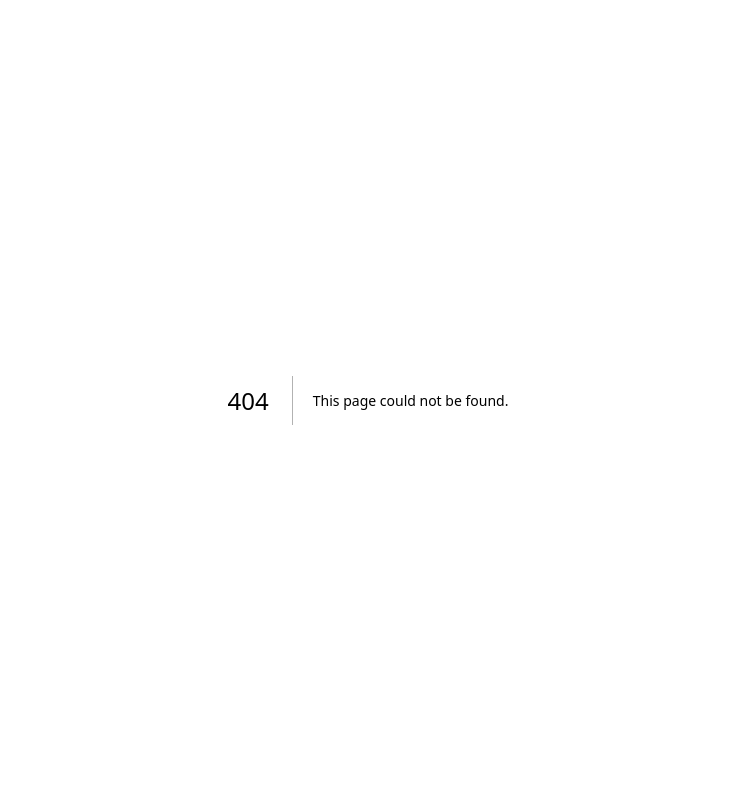
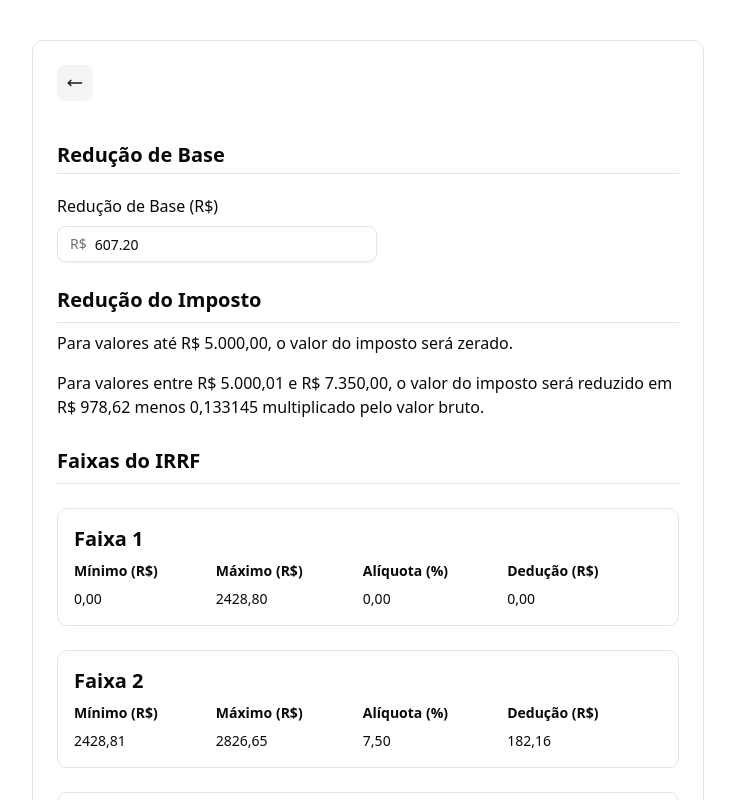
Before and after one commit to JohnCoderDev/rpa-calculator, a Next.js app: page /irrf in a window 1280 px wide. Before the commit this address had no page. Shown: the top 800 px of the page, without its empty margins (272-1007 px from the left). Built offline with nearby package versions, Linux system fonts and the light colour scheme.

Commit message:
feat: implement IRRF calculation page with localStorage integration

```diff
--- /dev/null
+++ b/app/irrf/page.tsx
@@ -0,0 +1,130 @@
+"use client";
+
+import { Button } from "@/components/ui/button";
+import {
+  InputGroup,
+  InputGroupAddon,
+  InputGroupButton,
+  InputGroupInput,
+} from "@/components/ui/input-group";
+import { Label } from "@/components/ui/label";
+import { MoveLeft, Undo2 } from "lucide-react";
+import { useEffect, useState } from "react";
+import {
+  getLocalStorageItem,
+  setLocalStorageItem,
+} from "../_lib/storage-manager";
+import Link from "next/link";
+import { DefaultIRRFTable } from "../_lib/rpa-calculator";
+import { Separator } from "@/components/ui/separator";
+
+
+export default function IrrfPage() {
+  const [deductionValue, setDeductionValue] = useState("");
+
+  useEffect(() => {
+    setDeductionValue(
+      getLocalStorageItem<string>("irrf-deduction-value", "607.20")
+    );
+  }, []);
+
+  return (
+    <main className="flex flex-col xl:mx-auto xl:pt-10 items-center xl:w-2xl min-h-screen animate-in fade-in duration-1000">
+      <div className="border rounded-lg p-6 w-full">
+        <div className="w-full mb-10 flex justify-start">
+          <Link href="/">
+            <Button size="icon" variant="secondary" className="cursor-pointer">
+              <MoveLeft />
+            </Button>
+          </Link>
+        </div>
+        <div className="w-full flex flex-col gap-1">
+          <h4 className="text-xl font-semibold">Redução de Base</h4>
+          <Separator className="mb-4" />
+          <div className="flex flex-col gap-2">
+            <Label htmlFor="deduction-amount" className="text-md">
+              Redução de Base (R$)
+            </Label>
+            <InputGroup className="md:w-xs">
+              <InputGroupAddon>R$</InputGroupAddon>
+              <InputGroupInput
+                id="deduction-amount"
+                placeholder="0,00"
+                inputMode="numeric"
+                type="number"
+                step={0.01}
+                value={deductionValue}
+                onChange={(e) => {
+                  setDeductionValue(e.target.value);
+                  setLocalStorageItem<string>(
+                    "irrf-deduction-value",
+                    Number(e.target.value).toFixed(2)
+                  );
+                }}
+                onBlur={(e) =>
+                  setDeductionValue(Number(e.target.value).toFixed(2))
+                }
+              />
+              {deductionValue !== "607.20" && (
+                <InputGroupButton
+                  variant="ghost"
+                  className="mr-1 cursor-pointer"
+                  onClick={() => {
+                    setDeductionValue("607.20");
+                    setLocalStorageItem<string>(
+                      "irrf-deduction-value",
+                      "607.20"
+                    );
+                  }}
+                >
+                  <Undo2 />
+                </InputGroupButton>
+              )}
+            </InputGroup>
+          </div>
+          <div className="flex flex-col gap-2">
+            <h4 className="font-semibold mt-5 text-xl ">
+              Redução do Imposto
+            </h4>
+            <Separator />
+            <div className="flex flex-col gap-4">
+              <p className="text-md">
+                Para valores até R$ 5.000,00, o valor do imposto será zerado.
+              </p>
+              <p className="text-md">
+                Para valores entre R$ 5.000,01 e R$ 7.350,00, o valor do imposto
+                será reduzido em R$ 978,62 menos 0,133145 multiplicado pelo
+                valor bruto.
+              </p>
+            </div>
+            <h4 className="font-semibold mt-5 text-xl">Faixas do IRRF</h4>
+            <Separator />
+            {DefaultIRRFTable.records.map((bracket: any, index: number) => (
+              <div key={index} className="mt-4 border p-4 rounded-lg">
+                <span className="font-semibold text-xl">Faixa {index + 1}</span>
+                <table className="w-full mt-2 text-sm table-auto border-collapse">
+                  <thead>
+                    <tr className="text-left">
+                      <th className="pb-2">Mínimo (R$)</th>
+                      <th className="pb-2">Máximo (R$)</th>
+                      <th className="pb-2">Alíquota (%)</th>
+                      <th className="pb-2">Dedução (R$)</th>
+                    </tr>
+                  </thead>
+                  <tbody>
+                    <tr>
+                      <td>{bracket.min.toFixed(2).replace(".", ",")}</td>
+                      <td>{bracket.max === Infinity ? "-" : bracket.max.toFixed(2).replace(".", ",")}</td>
+                      <td>{bracket.rate.toFixed(2).replace(".", ",")}</td>
+                      <td>{bracket.deduction.toFixed(2).replace(".", ",")}</td>
+                    </tr>
+                  </tbody>
+                </table>
+              </div>
+            ))}
+          </div>
+        </div>
+      </div>
+    </main>
+  );
+}
```
